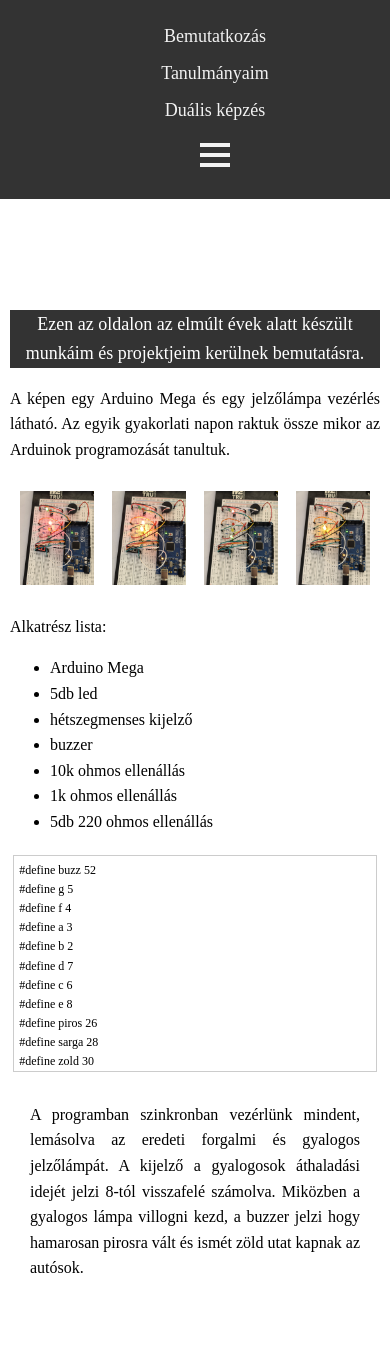
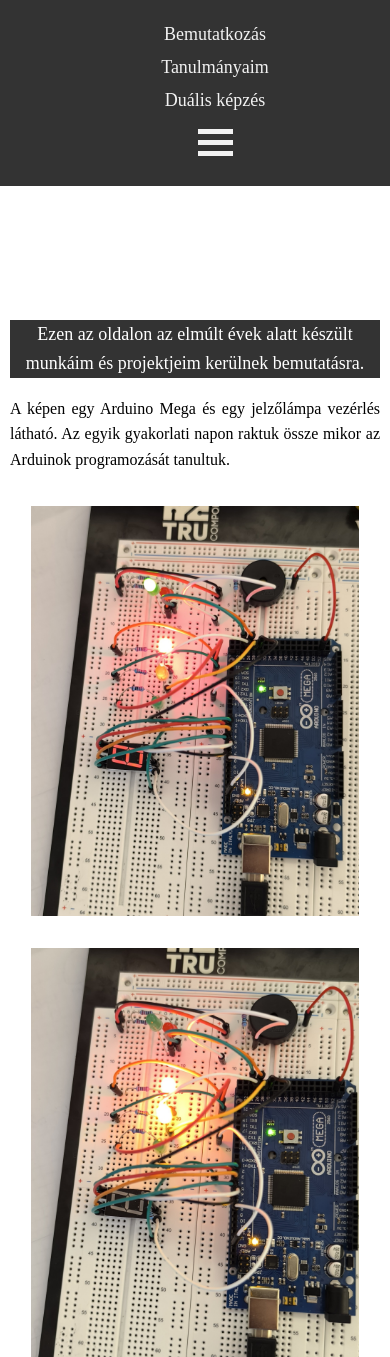
Before and after one commit to HaliCapa/portfolio, a plain HTML site: page munkaim.html in a window 390 px wide. Shown: the top 1357 px of the page. Drawn offline with Linux system fonts and the light colour scheme.

Commit message:
Update style.css

```diff
--- a/style.css
+++ b/style.css
@@ -315,7 +315,7 @@
 @media screen and (max-width: 768px) {
 
     /* =========================
-       MENÜ FIX
+       MENÜ
     ========================= */
 
     .menu {
@@ -332,24 +332,19 @@
     }
 
     .menuil {
-        padding: 8px 0;
+        padding: 6px 0;
     }
 
-    .lines {
-        width: 30px;
-        height: 4px;
-    }
-
-    /* FONTOS: ne takarja a tartalmat */
+    /* ne takarjon semmit */
     body {
-        padding-top: 160px;
+        padding-top: 170px;
     }
 
     /* =========================
        SZÖVEG
     ========================= */
 
-    .p {
+    .p, .en {
         font-size: 16px;
         line-height: 1.6;
         margin: 10px;
@@ -357,14 +352,14 @@
     }
 
     /* =========================
-       KÉPEK (LEGJOBB FIX)
+       KÉPEK (EGYSÉGESEN)
     ========================= */
 
     img {
-        max-width: 90%;
+        max-width: 95%;
         height: auto;
+        display: block;
         float: none !important;
-        display: block;
         margin: 15px auto;
     }
 
@@ -372,31 +367,43 @@
     .freki,
     .motor,
     .reszel,
-    .forraszt {
-        width: 85% !important;
-        height: auto !important;
-        margin: 10px auto !important;
-        float: none !important;
-    }
-
-    /* =========================
-       TABLE FIX (Arduino képek)
-    ========================= */
-
-    table {
-        float: none !important;
-        margin: 10px auto !important;
-        width: 100% !important;
-        display: block;
-    }
-
-    table img {
+    .forraszt,
+    .gt,
+    .tdk,
+    .pic {
         width: 90% !important;
         height: auto !important;
     }
 
     /* =========================
-       INLINE BLOCKOK (Arduino + szöveg)
+       TABLE TELJES KIVÉTEL
+    ========================= */
+
+    table {
+        display: block;
+        width: 100%;
+        float: none !important;
+        margin: 15px auto;
+    }
+
+    table th {
+        display: block;
+        text-align: center;
+    }
+
+    /* =========================
+       KÓD BLOKK
+    ========================= */
+
+    p[style*="overflow:auto"] {
+        width: 95% !important;
+        font-size: 12px;
+        margin: 15px auto !important;
+        float: none !important;
+    }
+
+    /* =========================
+       INLINE LAYOUT FIX
     ========================= */
 
     div[style*="float"],
@@ -405,32 +412,37 @@
     }
 
     /* =========================
-       KÓD BLOKK (Arduino program)
+       MOTOR + SZÖVEG BLOKKOK
     ========================= */
 
-    p[style*="overflow:auto"] {
-        width: 95% !important;
-        float: none !important;
-        margin: 20px auto !important;
-        font-size: 12px;
-    }
-
-    /* =========================
-       MOTOR + FREKIVÁLTÓ SZEKCIÓ
-    ========================= */
-
-    p[style*="padding-left:32%"],
-    p[style*="padding-right:32%"],
-    p[style*="margin-right:50%"] {
+    p[style*="padding-left"],
+    p[style*="padding-right"],
+    p[style*="margin-right"] {
         padding: 10px !important;
         margin: 10px !important;
     }
 
     /* =========================
-       FORRASZTÁS KÉPEK SORBAN
+       MAP
     ========================= */
 
-    .forraszt {
+    .map,
+    .maptdk {
         width: 90% !important;
+        height: 250px !important;
+    }
+
+    /* =========================
+       POLAROID / FLEX BLOKK
+    ========================= */
+
+    .munkaim {
+        flex-direction: column;
+        align-items: center;
+    }
+
+    .polaroid {
+        width: 90%;
+        height: auto;
     }
 }
```
